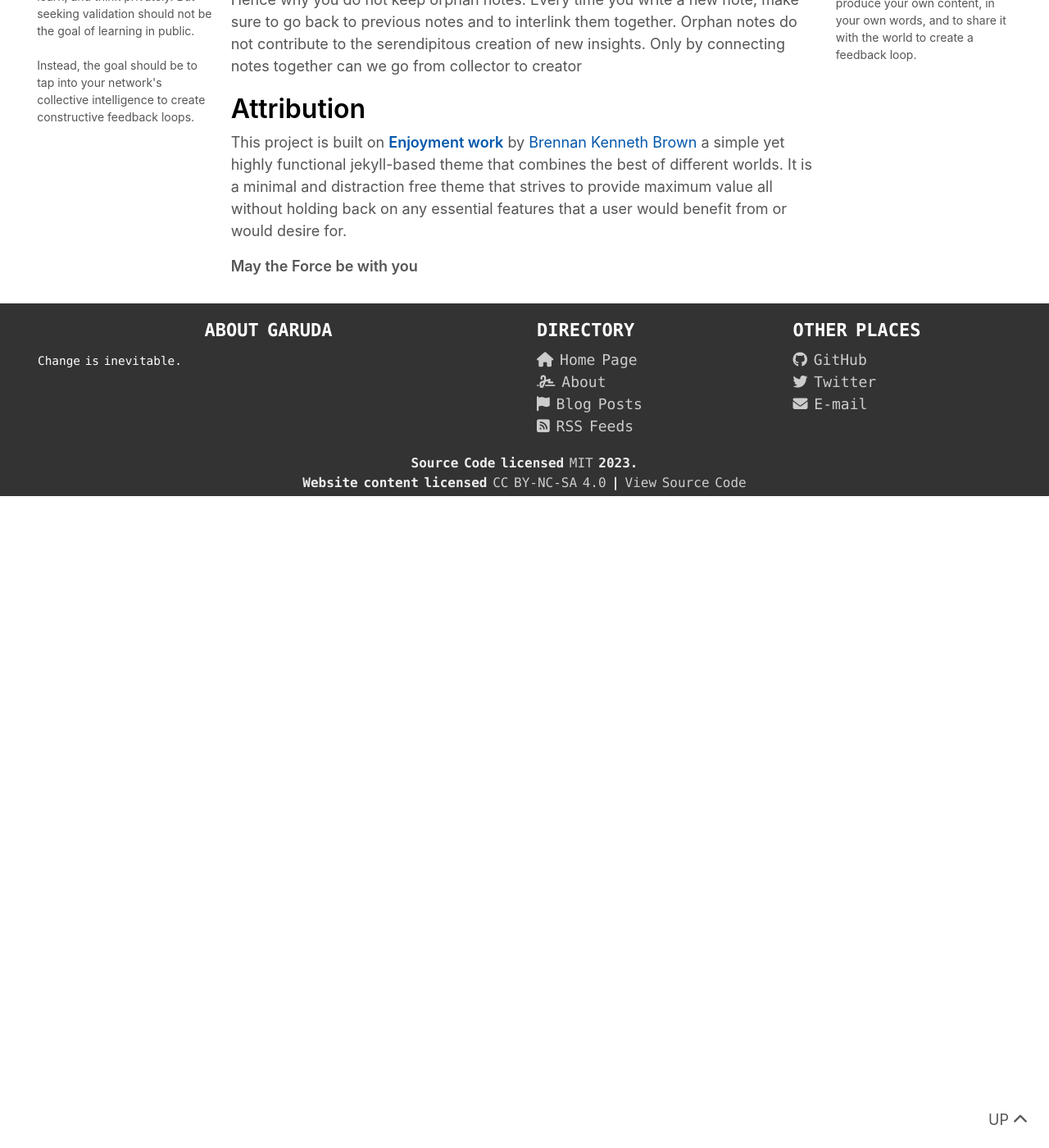
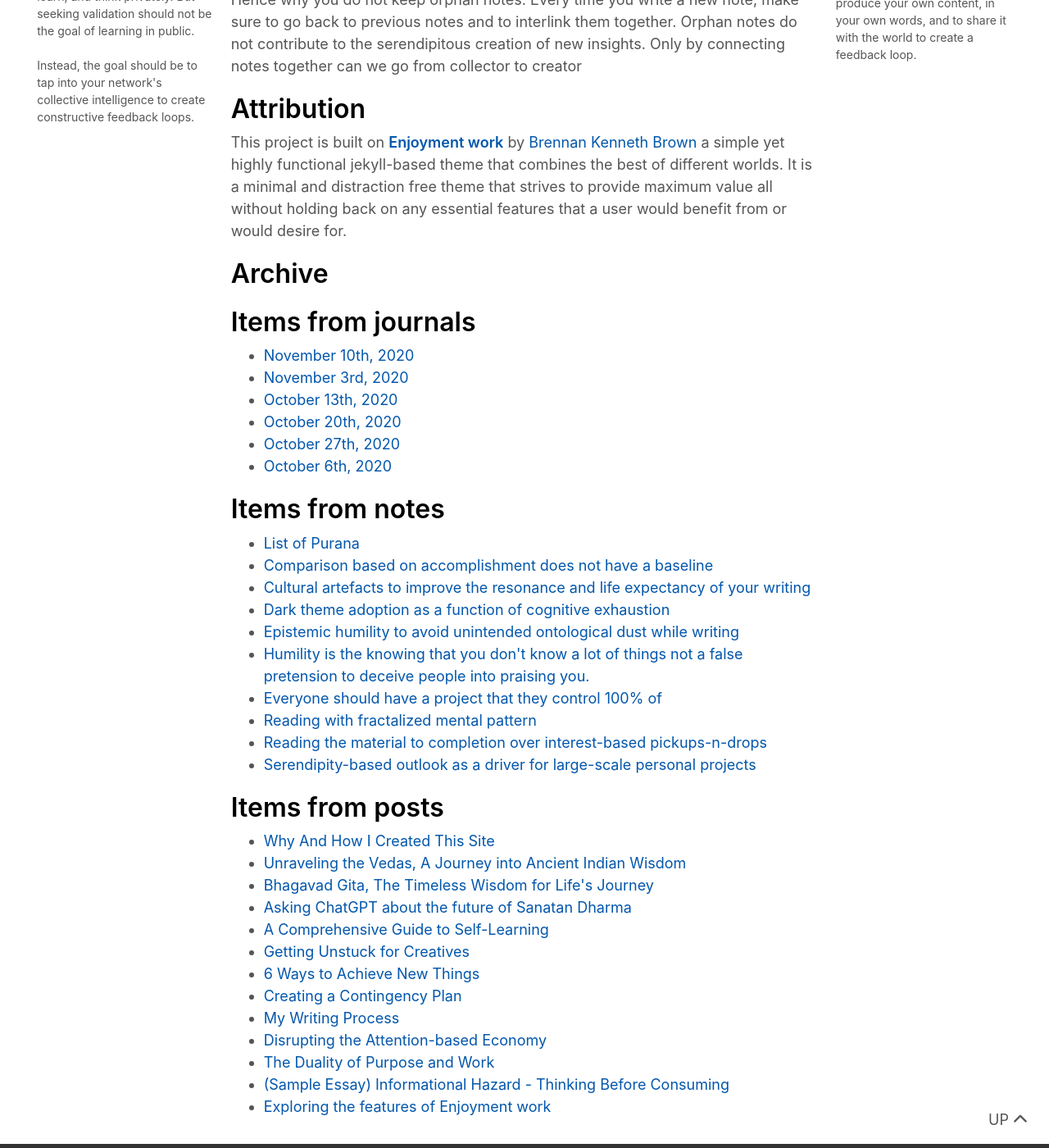
Before and after one commit to stardoom4/blog, a Jekyll site: the page built from index.md, in a window 1280 px wide and 1400 px high, scrolled down 2139 px. Shown: the whole window at 82% size. Built offline with Jekyll 4.4.1, drawn with Linux system fonts in a browser that asks for light colours; nearby versions of some CDN libraries; before the commit the page ends 2744 px from its top, so only the background shows below that.

Commit message:
Update index.md

```diff
--- a/index.md
+++ b/index.md
@@ -62,4 +62,15 @@ Hence why you do not keep orphan notes: Every time you write a new note, make su
 
 This project is built on [**Enjoyment work**](https://github.com/brennanbrown/enjoyment-work) by [Brennan Kenneth Brown](https://github.com/brennanbrown) a simple yet highly functional jekyll-based theme that combines the best of different worlds. It is a minimal and distraction free theme that strives to provide maximum value all without holding back on any essential features that a user would benefit from or would desire for.
 
-**May the Force be with you**
+## Archive
+{% for collection in site.collections %}
+ {% if collection.label != "pages" %}
+
+   <h2>Items from {{ collection.label }}</h2>
+   <ul>
+     {% for item in site[collection.label] %}
+       <li><a href="{{ item.url }}">{{ item.title }}</a></li>
+     {% endfor %}
+   </ul>
+   {% endif %}
+ {% endfor %}
```
